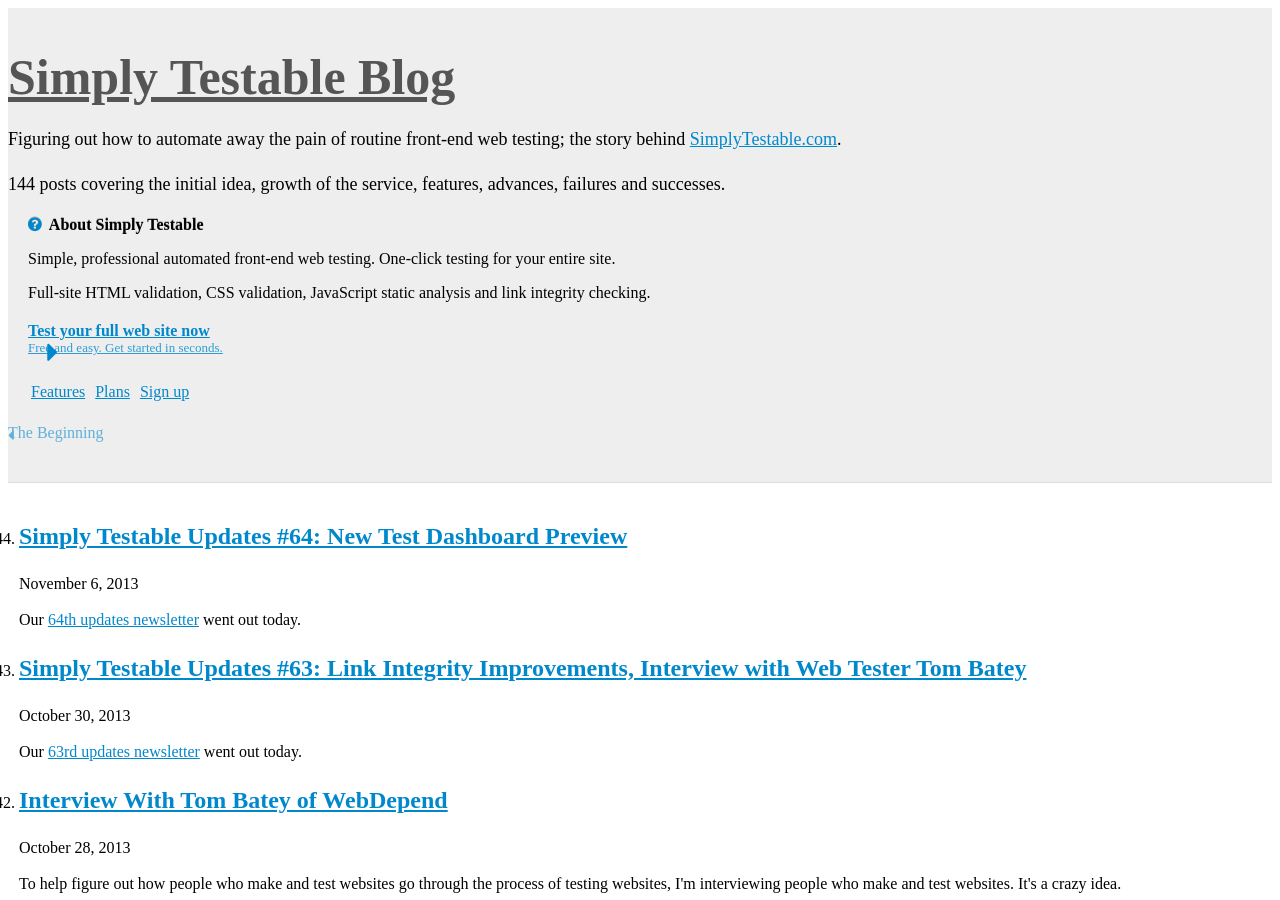
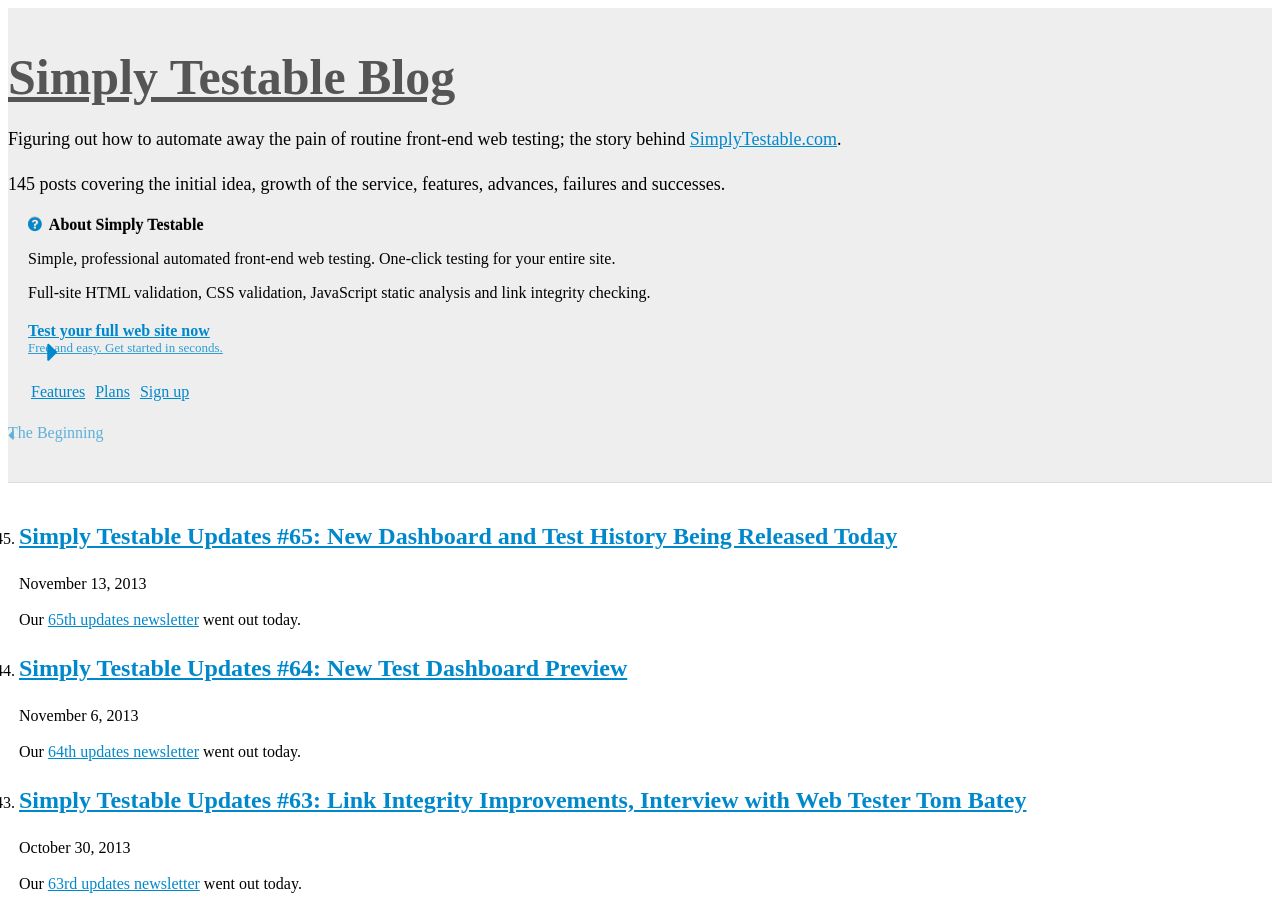
Before and after one commit to webignition/blog.simplytestable.com, a Jekyll site: the page built from archive/index.html, in a window 1280 px wide and 900 px high. Built offline with Jekyll 4.4.1, drawn with Linux system fonts in a browser that asks for light colours; nearby versions of some CDN libraries; comment, search, counter and statistics services are not loaded; a style sheet for code colours, icons or effects is not loaded; some of the changed text lies outside the part shown.

Commit message:
65th newsletter notification

```diff
--- a/archive/index.html
+++ b/archive/index.html
@@ -6,6 +6,28 @@ is_archive: true
 <ol class="archive">
 
 
+    <li value="145">
+        <h2><a href="/simply-testable-updates-65/">Simply Testable Updates #65: New Dashboard and Test History Being Released Today </a></h2>
+        <p class="post-date">November 13, 2013</p>
+
+
+
+
+
+
+
+
+
+    <p>
+        Our <a href="http://us5.campaign-archive2.com/?u=ac75e33d993d2b502e333ddd0&id=0c54694688">65th updates newsletter</a> went out today.
+    </p>
+
+
+
+
+    </li>
+
+
     <li value="144">
         <h2><a href="/simply-testable-updates-64/">Simply Testable Updates #64: New Test Dashboard Preview </a></h2>
         <p class="post-date">November  6, 2013</p>
```
Also changed, not shown: _posts/2013-11-13-simply-testable-updates-65.html (added, +15 -0 lines), sitemap.xml (+7 -3 lines).
